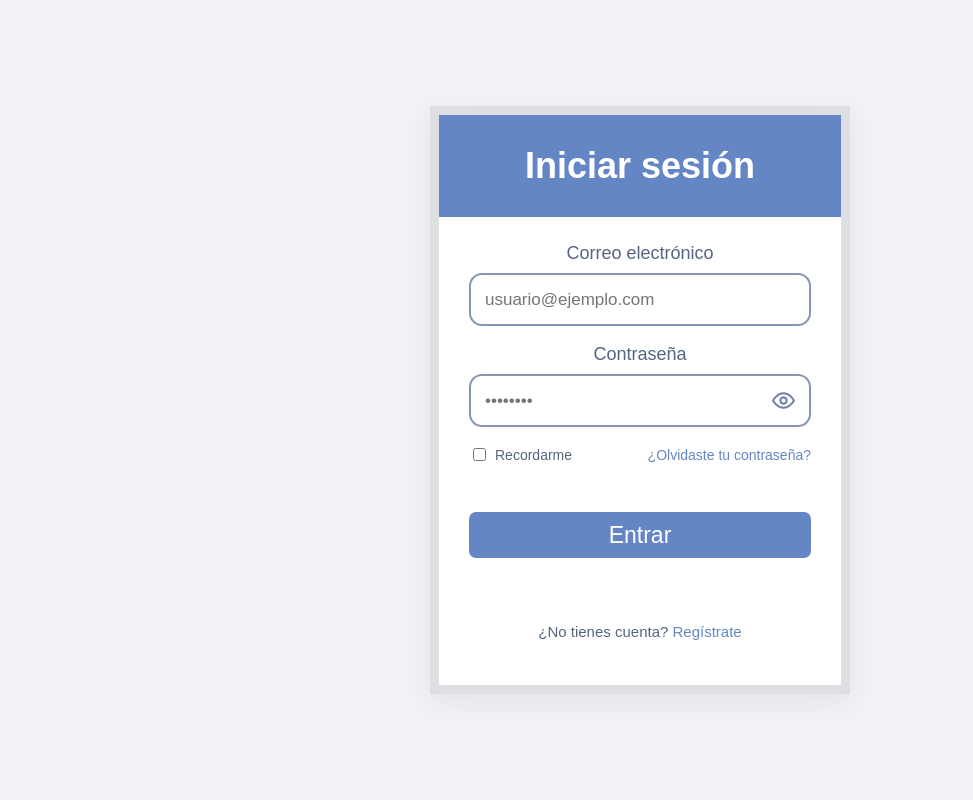
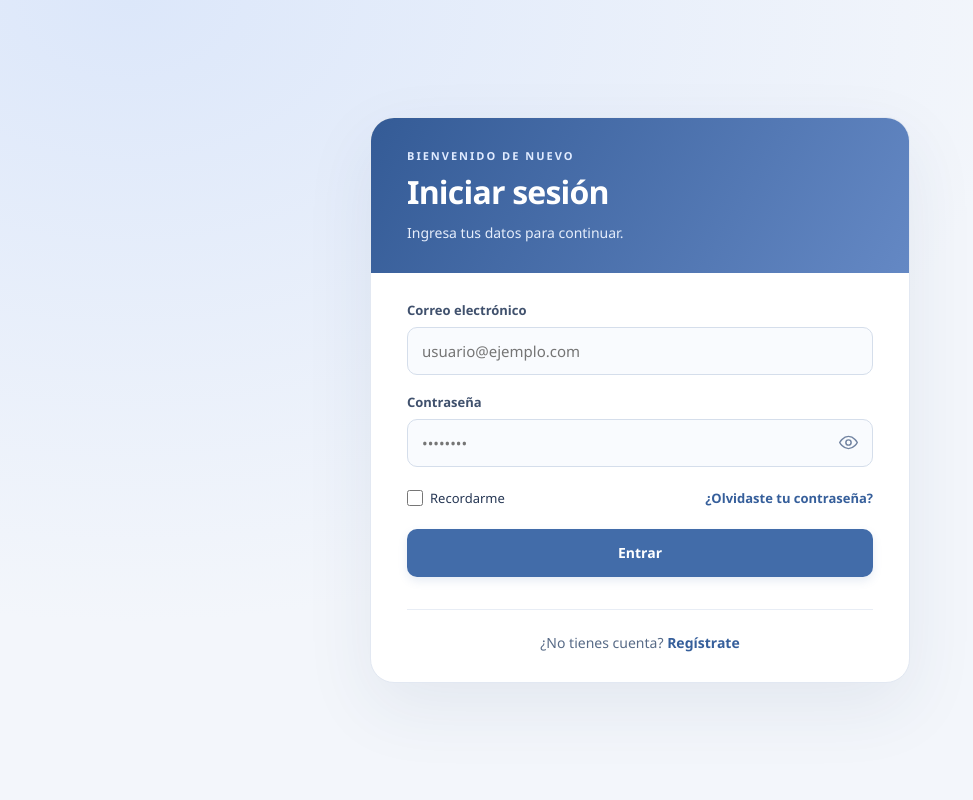
Before and after one commit to AndresDevv/Login_grupal, a PHP site: page / in a window 1280 px wide. Shown: the whole page, without its empty margins (0-973 px from the left). Run offline with PHP 8.4, Linux system fonts and the light colour scheme.

Commit message:
Unifica diseño del login con la identidad del registro

```diff
--- a/index.php
+++ b/index.php
@@ -10,7 +10,9 @@
 <body class="login-page">
     <main class="login" aria-labelledby="login-title">
         <header class="login__header">
+            <span class="login__eyebrow">BIENVENIDO DE NUEVO</span>
             <h1 id="login-title">Iniciar sesión</h1>
+            <p>Ingresa tus datos para continuar.</p>
         </header>
         <form id="login-form" class="login__form" method="post" action="controllers/login.php">
             <div class="login__field">
--- a/views/css/login.css
+++ b/views/css/login.css
@@ -1,151 +1,60 @@
-.login-page {
-    margin: 0;
-    min-height: 100vh;
-    display: grid;
-    place-items: center;
-    padding: 32px 20px;
-    box-sizing: border-box;
-    background: #f1f2f5;
-    font-family: Arial, Helvetica, sans-serif;
-    color: #566481;
-}
-
-.login, .login * { box-sizing: border-box; }
-
-.login {
-    width: 100%;
-    max-width: 420px;
-    background: #fff;
-    border: 9px solid #dedfe3;
-    box-shadow: 0 8px 24px #26334d12;
-}
-
-.login__header {
-    background: #6586c5;
-    padding: 30px 20px;
-    text-align: center;
-    color: #fff;
-}
-
-.login__header h1 { margin: 0; font-size: 36px; font-weight: 600; }
-
-.login__form { padding: 26px 30px 30px; }
-
-.login__field { margin-bottom: 18px; }
-
-.login__field label {
-    display: block;
-    text-align: center;
-    margin-bottom: 9px;
-    font-size: 18px;
-}
-
-.login__field input {
-    width: 100%;
-    height: 53px;
-    padding: 10px 14px;
-    border: 2px solid #8795b4;
-    border-radius: 13px;
-    background: #fff;
-    color: #27344d;
-    font: inherit;
-    font-size: 17px;
-    transition: border-color .15s, box-shadow .15s;
-}
-
-.login__field input:focus {
-    outline: none;
-    border-color: #4f73b6;
-    box-shadow: 0 0 0 3px #6586c525;
-}
-
-.login__password { position: relative; }
-.login__password input { padding-right: 54px; }
-
-.login__toggle {
-    position: absolute;
-    top: 5px;
-    right: 6px;
-    width: 43px;
-    height: 43px;
-    display: grid;
-    place-items: center;
-    padding: 9px;
-    border: 0;
-    border-radius: 8px;
-    color: #7183aa;
-    background: transparent;
-    cursor: pointer;
-}
-
-.login__toggle svg { width: 25px; height: 25px; fill: none; stroke: currentColor; stroke-width: 2; }
-.login__toggle[aria-pressed="true"] { background: #edf1fa; color: #3c609f; }
-
+.login-page{margin:0;min-height:100vh;display:grid;place-items:center;padding:36px 20px;box-sizing:border-box;background:radial-gradient(ellipse at 10% 0%,#dce7fa,transparent 55%),#f3f6fb;font-family:'Segoe UI',Arial,sans-serif;color:#263754}
+.login,.login *{box-sizing:border-box}
+.login{width:100%;max-width:540px;background:#fff;border:1px solid #e2e8f2;border-radius:24px;box-shadow:0 24px 70px #233e6814;overflow:hidden}
+.login__header{padding:30px 36px;background:linear-gradient(120deg,#345b96,#6488c4);color:#fff}
+.login__eyebrow{display:block;margin-bottom:10px;font-size:11px;font-weight:700;letter-spacing:2px;color:#e0ebff}
+.login__header h1{margin:0;font-size:32px;line-height:1.2;font-weight:650;letter-spacing:-.8px}
+.login__header p{margin:10px 0 0;color:#e5edfb;font-size:14px;line-height:1.5}
+.login__form{padding:28px 36px 32px}
+.login__field{margin-bottom:18px}
+.login__field label{display:block;margin-bottom:8px;font-size:13px;font-weight:600;color:#40516d}
+.login__field input{width:100%;height:48px;padding:11px 14px;border:1px solid #d5deeb;border-radius:10px;background:#f9fbfe;color:#253550;font:inherit;font-size:15px;transition:border-color .15s,box-shadow .15s,background .15s}
+.login__field input:hover{border-color:#a3b5d2}
+.login__field input:focus{outline:none;border-color:#527ab8;background:#fff;box-shadow:0 0 0 3px #527ab817}
+.login__password{position:relative}
+.login__password input{padding-right:52px}
+.login__toggle{position:absolute;top:3px;right:4px;width:42px;height:42px;display:grid;place-items:center;padding:10px;border:0;border-radius:8px;color:#7183a1;background:transparent;cursor:pointer}
+.login__toggle svg{width:21px;height:21px;fill:none;stroke:currentColor;stroke-width:1.7}
+.login__toggle:hover,.login__toggle[aria-pressed='true']{background:#eaf0fa;color:#345b96}
 .login__options {
     display: flex;
     justify-content: space-between;
     align-items: center;
-    margin: 8px 0 14px;
-    font-size: 14px;
+    gap: 12px;
+    margin: 22px 0;
+    font-size: 13px;
 }
-
-.login__remember {
-    display: flex;
-    align-items: center;
-    gap: 6px;
-    cursor: pointer;
-}
-
-.login__remember input { width: auto; height: auto; accent-color: #6586c5; }
-
-.login__forgot {
-    color: #6586c5;
-    text-decoration: none;
-}
-
-.login__forgot:hover { text-decoration: underline; }
-
-.login__message { min-height: 20px; margin: 0; text-align: center; font-size: 14px; line-height: 1.4; }
-
+.login__remember { display: flex; align-items: center; gap: 7px; cursor: pointer; }
+.login__remember input { width: 16px; height: 16px; margin: 0; accent-color: #426ca9; }
+.login__forgot, .login__footer a { color: #365f9b; text-decoration: none; font-weight: 600; }
+.login__forgot:hover, .login__footer a:hover { text-decoration: underline; }
 .login__submit {
     width: 100%;
-    min-height: 46px;
+    min-height: 48px;
     border: 0;
-    border-radius: 7px;
-    background: #6586c5;
-    color: white;
+    border-radius: 10px;
+    background: #426ca9;
+    color: #fff;
     font: inherit;
-    font-size: 23px;
+    font-size: 14px;
+    font-weight: 600;
     cursor: pointer;
-    margin-top: 14px;
+    box-shadow: 0 4px 10px #426ca921;
+    transition: background .15s, box-shadow .15s;
 }
-
-.login__submit:hover { background: #5275b5; }
-
-.login button:focus-visible,
-.login a:focus-visible { outline: 3px solid #314f87; outline-offset: 3px; }
-
-.login__footer {
-    padding: 20px 30px 30px;
-    text-align: center;
-    font-size: 15px;
-    color: #566481;
+.login__submit:hover { background: #345b96; box-shadow: 0 5px 16px #426ca933; }
+.login__submit:disabled { opacity: .65; cursor: wait; }
+.login__message { margin: 0; text-align: center; font-size: 13px; line-height: 1.5; overflow-wrap: anywhere; }
+.login__message:not(:empty) { padding: 10px 12px; margin-bottom: 14px; border-radius: 8px; background: #f4f7fc; }
+.login button:focus-visible, .login a:focus-visible, .login__remember input:focus-visible { outline: 3px solid #527ab8; outline-offset: 3px; }
+.login__footer { margin: 0 36px; padding: 22px 0 28px; border-top: 1px solid #e8edf5; text-align: center; font-size: 14px; color: #586b87; }
+.login__footer p { margin: 0; line-height: 1.6; }
+@media (max-width: 480px) {
+    .login-page { padding: 20px 14px; }
+    .login { border-radius: 18px; }
+    .login__header { padding: 26px 24px; }
+    .login__header h1 { font-size: 28px; }
+    .login__form { padding: 24px; }
+    .login__options { flex-direction: column; align-items: flex-start; gap: 16px; }
+    .login__footer { margin: 0 24px; padding-bottom: 24px; }
 }
-
-.login__footer a {
-    color: #6586c5;
-    text-decoration: none;
-    font-weight: 500;
-}
-
-.login__footer a:hover { text-decoration: underline; }
-
-@media (max-width: 480px) {
-    .login-page { padding: 16px 12px; }
-    .login { border-width: 6px; }
-    .login__header { padding: 24px 16px; }
-    .login__header h1 { font-size: 32px; }
-    .login__form { padding: 24px 18px; }
-    .login__options { flex-direction: column; gap: 10px; text-align: center; }
-    .login__submit { font-size: 20px; }
-}
```
